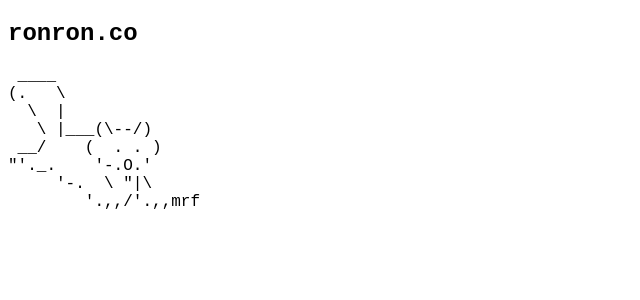
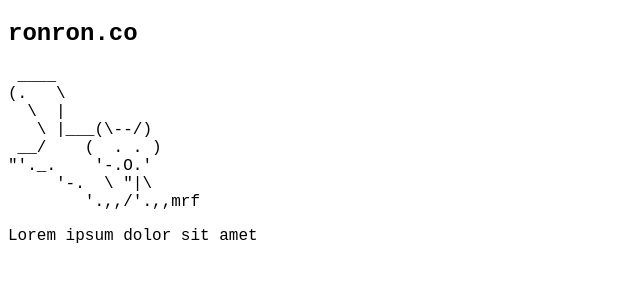
Before and after one commit to brennovich/ronron.co, a Jekyll site: the page built from index.md, in a window 1280 px wide. Shown: the top 300 px of the page, without its empty margins (0-640 px from the left). Built offline with Jekyll 4.4.1, drawn with Linux system fonts in a browser that asks for light colours.

Commit message:
fix font family name

````diff
--- a/_sass/base.scss
+++ b/_sass/base.scss
@@ -1,3 +1,3 @@
 * {
-  font-family: "Currier new", monospace;
+  font-family: "Courier new", monospace;
 }
--- a/index.md
+++ b/index.md
@@ -15,3 +15,5 @@
      '-.  \ "|\
         '.,,/'.,,mrf
 ```
+
+Lorem ipsum dolor sit amet
````
